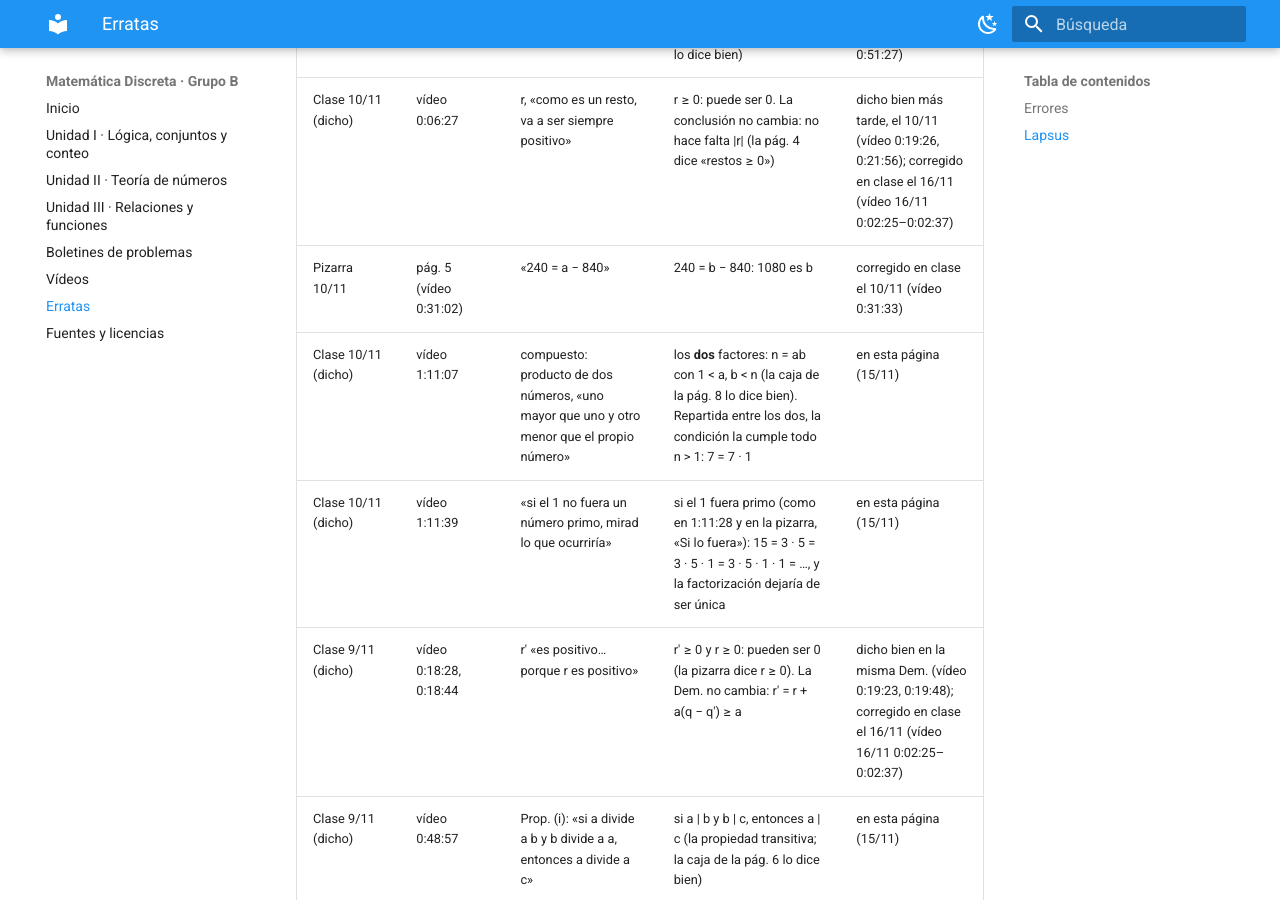
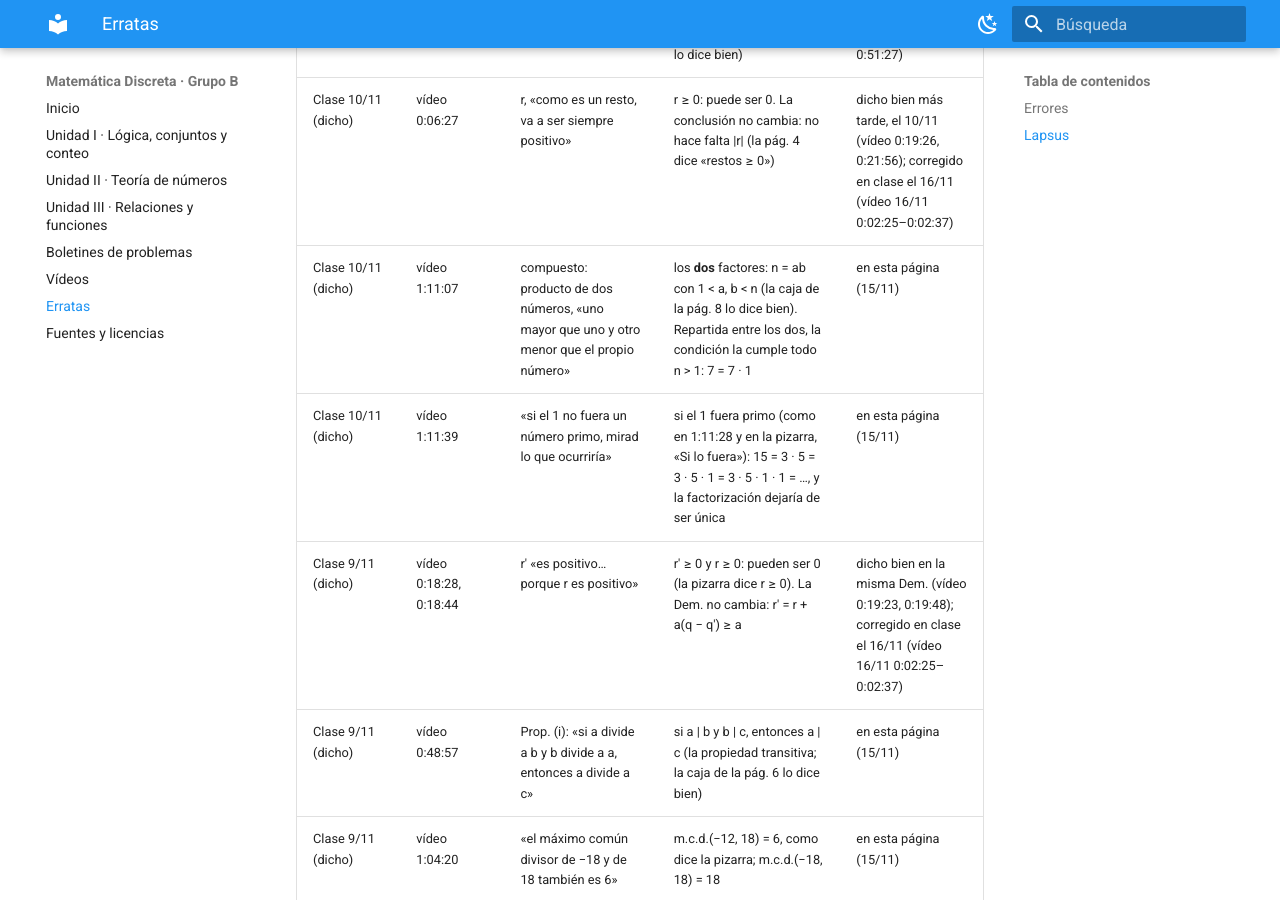
Before and after one commit to llafuent/md2627, an MkDocs documentation site: the page built from docs/erratas.md, in a window 1280 px wide and 900 px high, scrolled down 4363 px. Built offline with MkDocs 1.6.1 and Material for MkDocs 9.7.7, drawn with Linux system fonts in a browser that asks for light colours.

Commit message:
Publicar material: erratas.md

```diff
--- a/docs/erratas.md
+++ b/docs/erratas.md
@@ -45,7 +45,6 @@ recogen por quien estudie con el vídeo.
 |---|---|---|---|---|
 | Clase 16/11 (dicho) | vídeo 0:50:22 | «este p sub 1 se va con este p sub j» | con q_j: p₁ = q_j, y se tachan los dos (la pág. 5 lo dice bien) | dicho bien en la misma Dem. (vídeo 0:51:27) |
 | Clase 10/11 (dicho) | vídeo 0:06:27 | r, «como es un resto, va a ser siempre positivo» | r ≥ 0: puede ser 0. La conclusión no cambia: no hace falta \|r\| (la pág. 4 dice «restos ≥ 0») | dicho bien más tarde, el 10/11 (vídeo 0:19:26, 0:21:56); corregido en clase el 16/11 (vídeo 16/11 0:02:25–0:02:37) |
-| Pizarra 10/11 | pág. 5 (vídeo 0:31:02) | «240 = a − 840» | 240 = b − 840: 1080 es b | corregido en clase el 10/11 (vídeo 0:31:33) |
 | Clase 10/11 (dicho) | vídeo 1:11:07 | compuesto: producto de dos números, «uno mayor que uno y otro menor que el propio número» | los **dos** factores: n = ab con 1 < a, b < n (la caja de la pág. 8 lo dice bien). Repartida entre los dos, la condición la cumple todo n > 1: 7 = 7 · 1 | en esta página (15/11) |
 | Clase 10/11 (dicho) | vídeo 1:11:39 | «si el 1 no fuera un número primo, mirad lo que ocurriría» | si el 1 fuera primo (como en 1:11:28 y en la pizarra, «Si lo fuera»): 15 = 3 · 5 = 3 · 5 · 1 = 3 · 5 · 1 · 1 = …, y la factorización dejaría de ser única | en esta página (15/11) |
 | Clase 9/11 (dicho) | vídeo 0:18:28, 0:18:44 | r′ «es positivo… porque r es positivo» | r′ ≥ 0 y r ≥ 0: pueden ser 0 (la pizarra dice r ≥ 0). La Dem. no cambia: r′ = r + a(q − q′) ≥ a | dicho bien en la misma Dem. (vídeo 0:19:23, 0:19:48); corregido en clase el 16/11 (vídeo 16/11 0:02:25–0:02:37) |
```
